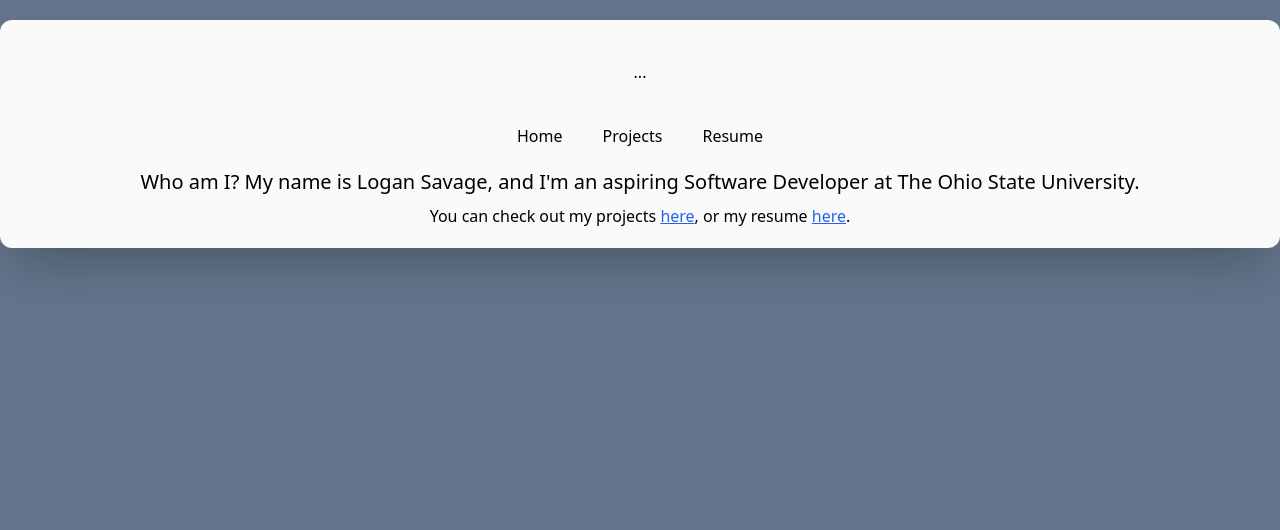
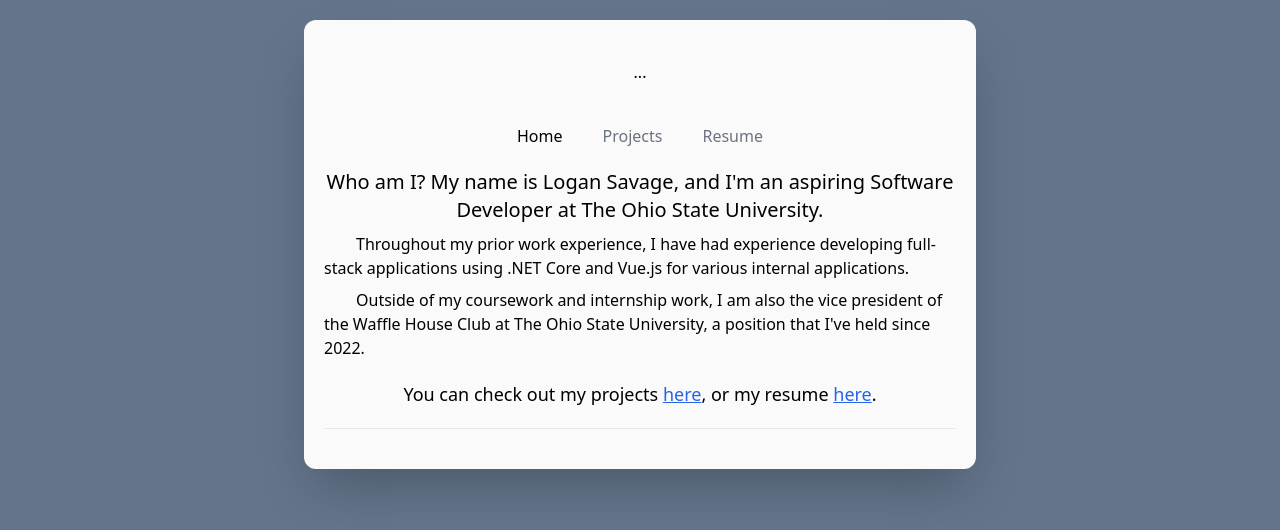
Before and after one commit to lxsavage/lxsavage.github.io, a Nuxt app: page / in a window 1280 px wide. Shown: the top 530 px of the page. Built offline with nearby package versions, Linux system fonts and the light colour scheme; no server answers; what @fortawesome/fontawesome would draw is missing.

Commit message:
Added socials, improved formatting

```diff
--- /dev/null
+++ b/components/ContactButtons.vue
@@ -0,0 +1,26 @@
+<template>
+  <section>
+    <ul class="flex justify-center mt-5">
+      <li class="pr-5">
+        <a href="https://www.linkedin.com/in/logan-savage-a7b776211" alt="Logan Savage (LinkedIn)">
+          <font-awesome-icon icon="fa-brands fa-linkedin-in" class="text-lg hover:text-blue-600" />
+        </a>
+      </li>
+      <li class="pr-5">
+        <a href="mailto:lxsavage@proton.me">
+          <font-awesome-icon icon="fa-solid fa-envelope" class="text-lg hover:text-green-500" />
+        </a>
+      </li>
+      <li>
+        <a href="https://www.github.com/lxsavage">
+          <font-awesome-icon icon="fa-brands fa-github" class="text-lg hover:text-purple-500" />
+        </a>
+      </li>
+    </ul>
+
+  </section>
+</template>
+
+<script lang="ts" setup>
+import { FontAwesomeIcon } from "@fortawesome/vue-fontawesome";
+</script>
--- a/components/Navbar.vue
+++ b/components/Navbar.vue
@@ -2,14 +2,26 @@
   <nav>
     <ul class="flex justify-center mt-5 mb-5">
       <li class="text-center inline pr-5 pl-5" v-for="item in props.items">
-        <a v-if="item.urlIsExternal" :href="item.url">{{ item.name + ' | ' + item.url }}</a>
-        <NuxtLink v-else :to="item.url" class="border-black-100">{{ item.name }}</NuxtLink>
+        <a v-if="item.urlIsExternal"
+           :href="item.url">
+          {{ item.name }}
+        </a>
+        <a target="_blank" class="text-black cursor-default" v-else-if="router.currentRoute.value.fullPath === item.url">
+          {{ item.name }}
+        </a>
+        <NuxtLink v-else
+                  :to="item.url"
+                  class="text-gray-500 hover:text-black">
+          {{ item.name }}
+        </NuxtLink>
       </li>
     </ul>
   </nav>
 </template>
 
 <script lang="ts" setup>
+const router = useRouter();
+
 interface INavItem {
   name: string,
   url: string,
--- a/layouts/default.vue
+++ b/layouts/default.vue
@@ -1,8 +1,14 @@
 <template>
-  <div class="container mx-auto md:shadow-2xl bg-neutral-50 p-5 md:mt-5 rounded-xl">
-    <GithubUserBanner username="lxsavage"/>
-    <Navbar :items="items"></Navbar>
+  <div class="container mx-auto md:shadow-2xl md:max-w-2xl bg-neutral-50 p-5 md:mt-5 rounded-xl">
+    <header>
+      <GithubUserBanner username="lxsavage"/>
+      <Navbar :items="items" />
+    </header>
     <slot />
+    <hr class="mt-5" />
+    <footer>
+      <ContactButtons />
+    </footer>
   </div>
 </template>
 
@@ -18,7 +24,7 @@
   },
   {
     name: 'Resume',
-    url: '/'
+    url: '/resume'
   }
 ]
 </script>
--- a/package.json
+++ b/package.json
@@ -17,6 +17,7 @@
     "sass": "^1.58.3"
   },
   "dependencies": {
+    "@fortawesome/free-brands-svg-icons": "^6.3.0",
     "@fortawesome/free-solid-svg-icons": "^6.3.0",
     "@fortawesome/vue-fontawesome": "^3.0.3"
   }
--- a/pages/index.vue
+++ b/pages/index.vue
@@ -3,7 +3,15 @@
     <p class="text-xl mb-2 text-center">
       Who am I? My name is Logan Savage, and I'm an aspiring Software Developer at The Ohio State University.
     </p>
-    <p class="text-center">
+    <p class="indent-8 mb-2">
+      Throughout my prior work experience, I have had experience developing full-stack applications using .NET Core and
+      Vue.js for various internal applications.
+    </p>
+    <p class="indent-8 mb-5">
+      Outside of my coursework and internship work, I am also the vice president of the Waffle House Club at The Ohio
+      State University, a position that I've held since 2022.
+    </p>
+    <p class="text-lg text-center">
       You can check out my projects
       <NuxtLink to="/projects" class="text-blue-600 underline">here</NuxtLink>, or my resume
       <NuxtLink to="/resume" class="text-blue-600 underline">here</NuxtLink>.
--- a/plugins/font-awesome.js
+++ b/plugins/font-awesome.js
@@ -1,4 +1,5 @@
-import { faLocationDot } from '@fortawesome/free-solid-svg-icons';
+import { faLocationDot, faEnvelope } from '@fortawesome/free-solid-svg-icons';
+import { faGithub, faLinkedinIn } from "@fortawesome/free-brands-svg-icons";
 import { FontAwesomeIcon } from '@fortawesome/vue-fontawesome';
 import { config, library } from "@fortawesome/fontawesome";
 
@@ -8,6 +9,9 @@
 // You can add your icons directly in this plugin. See other examples for how you
 // can add other styles or just individual icons.
 library.add(faLocationDot);
+library.add(faLinkedinIn);
+library.add(faGithub);
+library.add(faEnvelope);
 
 export default defineNuxtPlugin((nuxtApp) => {
   nuxtApp.vueApp.component('font-awesome-icon', FontAwesomeIcon)
```
Also changed, not shown: 2 other files (tests, documents, lock files or other folders).
